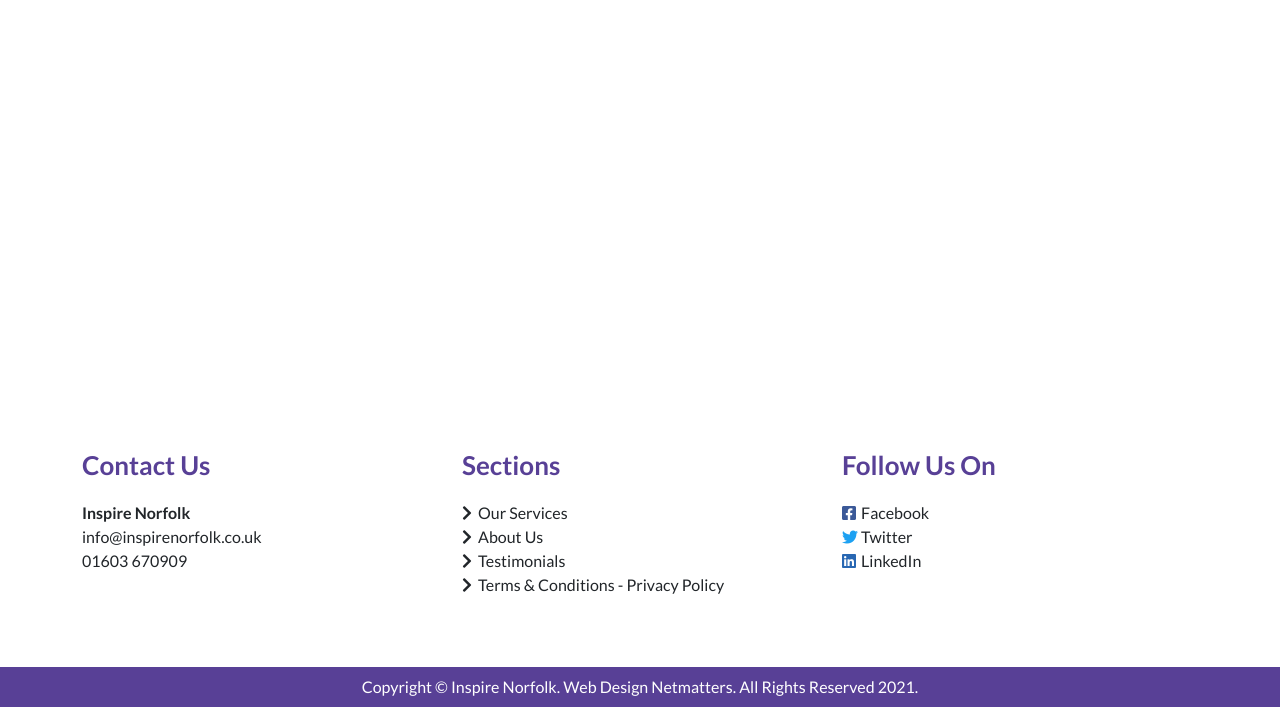
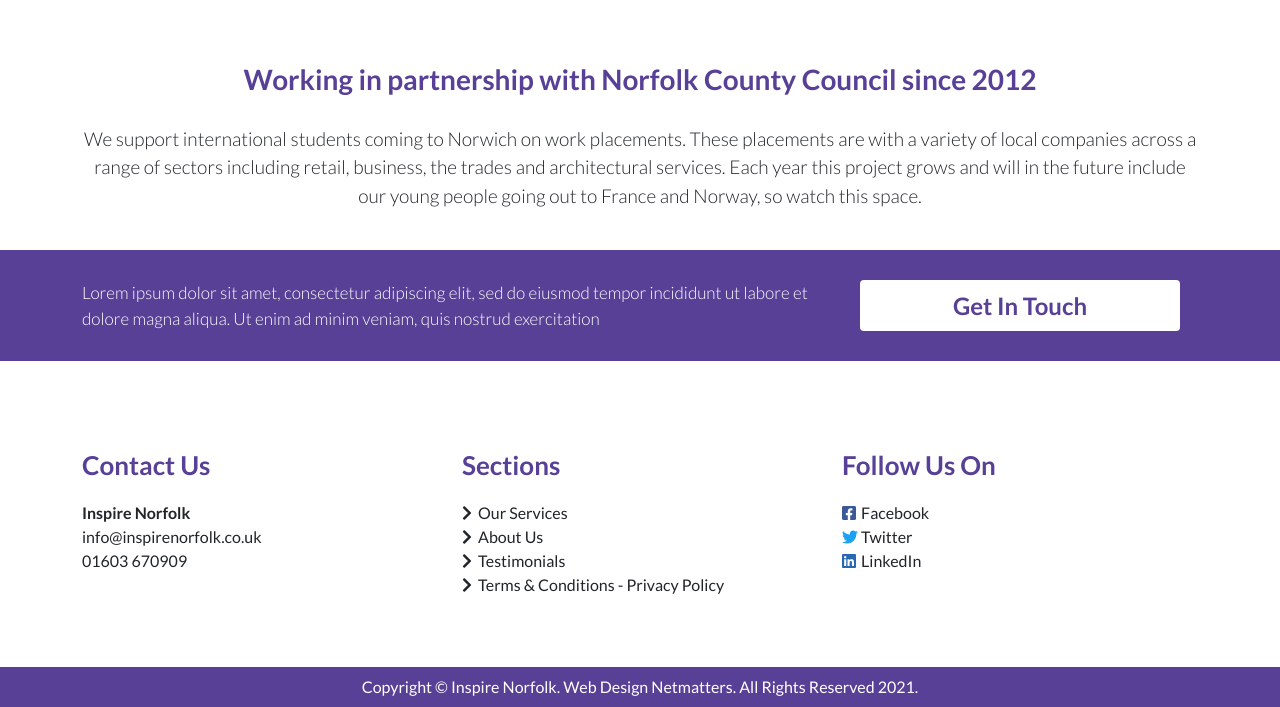
Before and after one commit to MeeranB/Inspire-Norfolk, a website: page index.html in a window 1280 px wide. Shown: the part 93-800 px from the top of the page. Drawn offline with Linux system fonts and the light colour scheme.

Commit message:
Add contact-cta section

```diff
--- a/index.html
+++ b/index.html
@@ -15,7 +15,7 @@
         <header class="container-fluid">
             <div class="container">
                 <div class="row">
-                    <nav class="col-11 col-lg-12">
+                    <nav class="col-10 col-lg-12">
                         <ul class="nav-list">
                             <li class="logo"><a class="logo-link" href="index.html" title="Inspire Norfolk Homepage"><img class="logo-image" src="assets/images/site-logo.jpeg" alt="Inspire Norfolk Logo"></a></li>
                             <li class="text-nav"><a class="text-nav-link" href="#"><span class="text-nav-text">About Us</span></a></li>
@@ -34,7 +34,7 @@
                             </li>
                         </ul>
                     </nav>
-                    <div class="hamburger-container col-1 d-lg-none">
+                    <div class="hamburger-container col-2 d-lg-none">
                         <button class="hamburger">
                             <span class="visually-hidden">Mobile hamburger menu</span>
                         </button>
@@ -42,7 +42,27 @@
                 </div>
             </div>
         </header>
+    <!-- contact cta -->
+    <div class="container-fluid">
+        <div class="partnership container">
+            <h2>Working in partnership with Norfolk County Council since 2012 </h2>
+            <p>We support international students coming to Norwich on work placements. These placements are with a variety of local companies across a range of sectors including retail, business, the trades and architectural services. Each year this project grows and will in the future include our young people going out to France and Norway, so watch this space.</p>
+        </div>
     </div>
+    <div class="container-fluid get-in-touch">
+        <div class="container">
+            <div class="row">
+                <div class="col-12 col-md-8">
+                    <p>Lorem ipsum dolor sit amet, consectetur adipiscing elit, sed do eiusmod tempor incididunt ut labore et dolore magna aliqua. Ut enim ad minim veniam, quis nostrud exercitation</p>
+                </div>
+                <div class="col-12 col-md-4 ml-md-auto mt-4 mt-md-0 d-flex">
+                    <a href="#"><span class="btn btn-container">Get In Touch</span></a>
+                </div>
+            </div>
+        </div>
+    </div>
+    <!-- /contact cta -->
+    </div> <!-- /pagecontainer-->
     <footer>
         <div class="container-fluid">
             <div class="site-footer container">
--- a/scss/components/_typography.scss
+++ b/scss/components/_typography.scss
@@ -11,14 +11,44 @@ header {
     }
 }
 
-.copyright-text {
-    color: white;
-    text-align: center;
-    font-size: 0.75rem;
-    @media (min-width: map-get($grid-breakpoints, "md" )) {
-        font-size: 1rem;
+.partnership {
+    h2, p {
+        text-align: center;
+    }
+    h2 {
+        font-weight: 600;
+        font-size: 1.75rem;
+        color: #584096;
+        margin-bottom: 28px;
+    }
+    p {
+        font-size: 19px;
+        font-weight: 300;
     }
 }
+
+.get-in-touch {
+    p {
+        font-size: 17px;
+        color: white;
+        font-weight: 300;
+        line-height: 1.5;
+    }
+    a {
+        text-decoration: none;
+        &:hover {
+            .btn-container {
+                color: white;
+            }
+        }
+    }
+    .btn-container {
+        color: #584096;
+        font-weight: 600;
+        font-size: 24px;
+    }
+}
+
 
 .site-footer {
     &-header {
@@ -46,3 +76,12 @@ header {
         color: #2867B2;
     }
 }
+
+.copyright-text {
+    color: white;
+    text-align: center;
+    font-size: 0.75rem;
+    @media (min-width: map-get($grid-breakpoints, "md" )) {
+        font-size: 1rem;
+    }
+}
--- /dev/null
+++ b/scss/sections/_contactcta.scss
@@ -0,0 +1,33 @@
+@use '../custom' as *;
+
+.partnership {
+    margin-top: 56px;
+    margin-bottom: 40px;
+}
+
+.get-in-touch {
+    padding: 30px 0;
+    background-color: #584096;
+    p {
+        margin-bottom: 0;
+    }
+    a {
+        display: flex;
+        justify-content: center;
+        flex-grow: 1;
+        &:hover {
+            .btn-container {
+                background-color: #584096;
+                border-color: white;
+            }
+        }
+    }
+}
+
+.btn-container {
+    background-color: white;
+    width: 90%;
+    display: inline-flex;
+    align-items: center;
+    justify-content: center;
+}
--- a/scss/style.scss
+++ b/scss/style.scss
@@ -12,3 +12,4 @@
 //Imports sections
 @use 'sections/header';
 @use 'sections/footer';
+@use 'sections/contactcta';
```
Also changed, not shown: assets/css/style.css.
